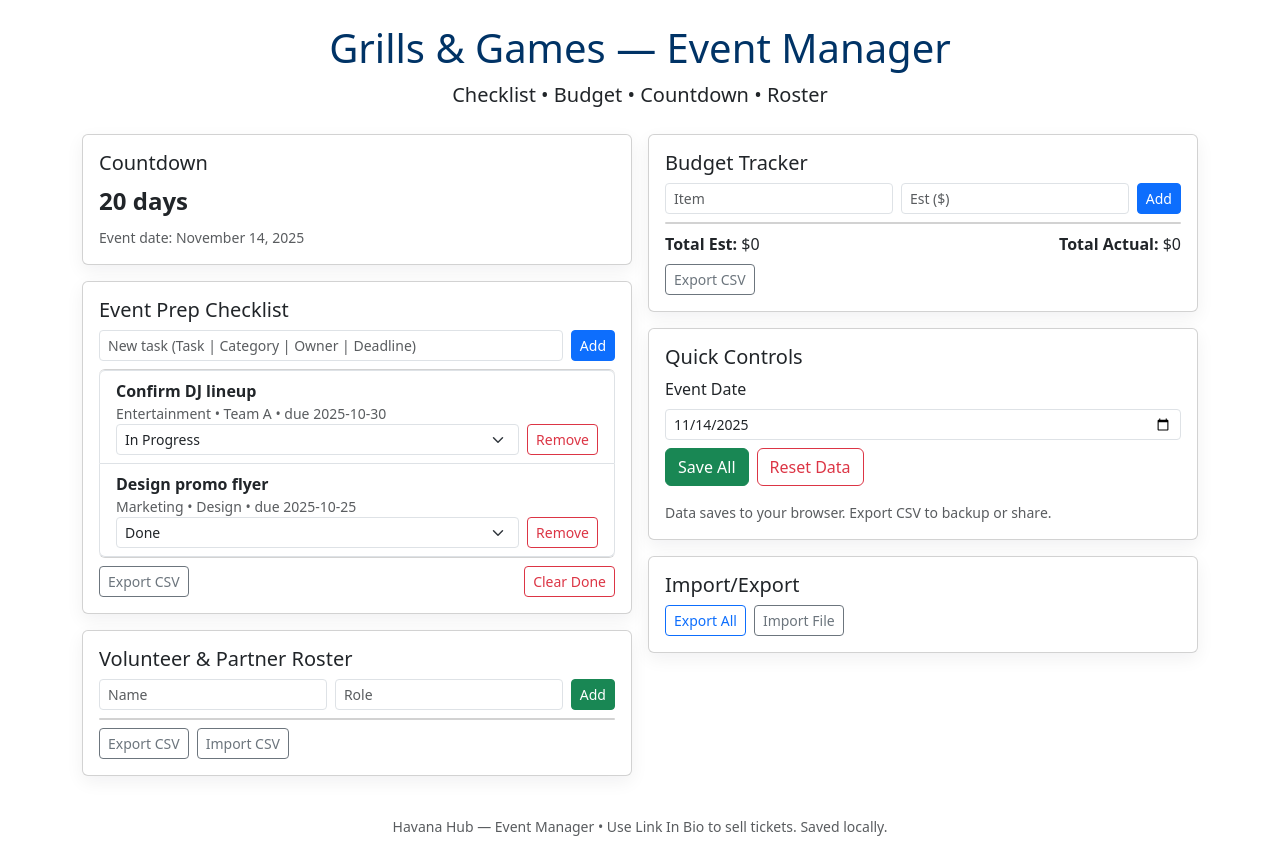
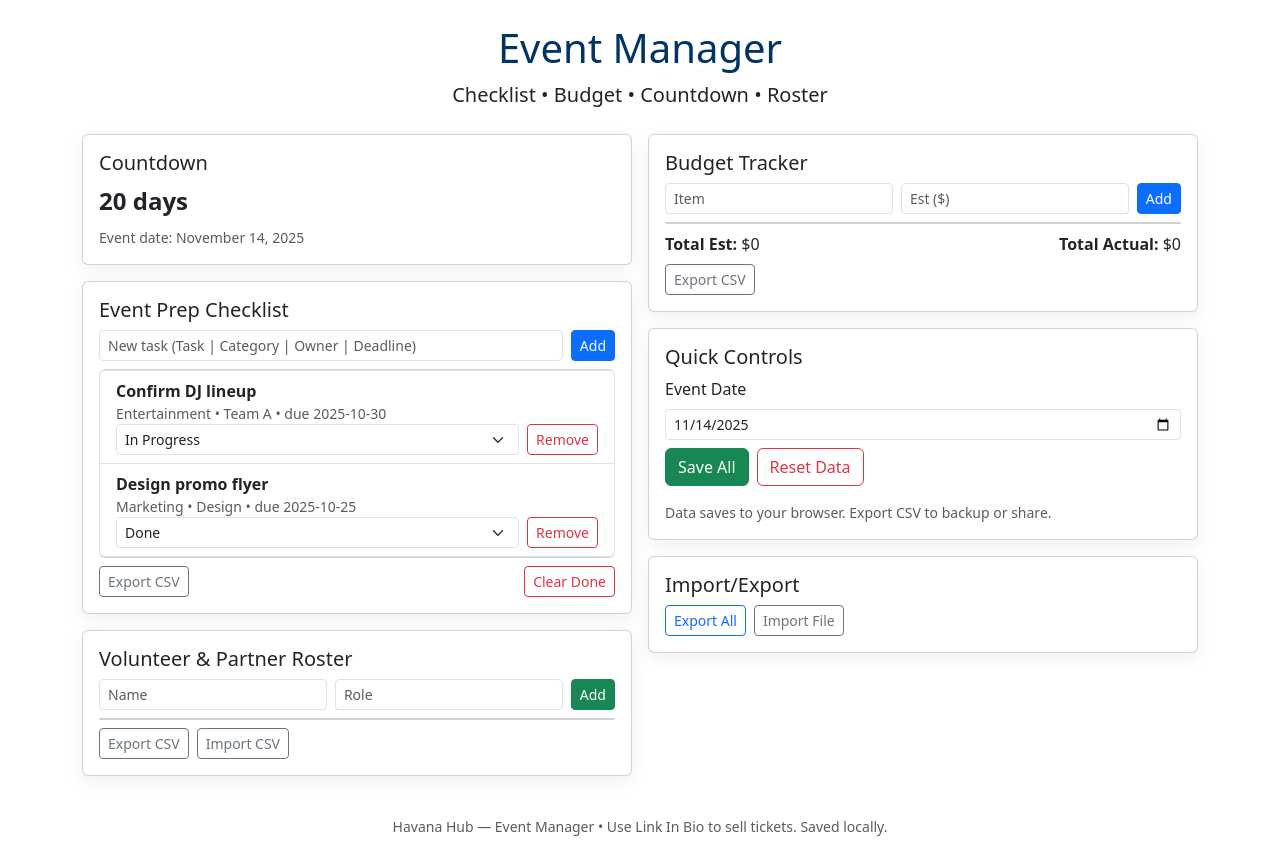
Before and after one commit to MillboyMonget/Event-Checklist, a plain HTML site: page Index.html in a window 1280 px wide. Drawn offline with nearby package versions, Linux system fonts and the light colour scheme.

Commit message:
Simplify header title in Index.html

```diff
--- a/Index.html
+++ b/Index.html
@@ -10,7 +10,7 @@
 <body>
   <div class="container py-4">
     <header class="mb-4 text-center">
-      <h1 class="display-6">Grills & Games — Event Manager</h1>
+      <h1 class="display-6">Event Manager</h1>
       <p class="lead">Checklist • Budget • Countdown • Roster</p>
     </header>
 
```
